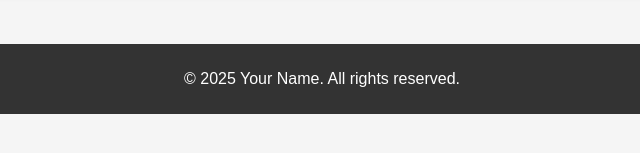
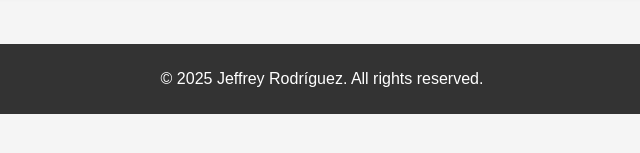
Before and after one commit to codingslash/jeff_dev_portafolio, a plain HTML site: page index.html in a window 1280 px wide. Shown: the part 623-776 px from the top of the page, 318-958 px from the left. Drawn offline with Linux system fonts and the light colour scheme.

```diff
--- a/index.html
+++ b/index.html
@@ -3,7 +3,7 @@
 <head>
     <meta charset="UTF-8">
     <meta name="viewport" content="width=device-width, initial-scale=1.0">
-    <title>Portfolio</title>
+    <title>Jeffrey Portfolio</title>
     <style>
         body {
             font-family: Arial, sans-serif;
@@ -60,7 +60,7 @@
     </div>
 
     <footer>
-        <p>&copy; 2025 Your Name. All rights reserved.</p>
+        <p>&copy; 2025 Jeffrey Rodríguez. All rights reserved.</p>
     </footer>
 </body>
 </html>
```
